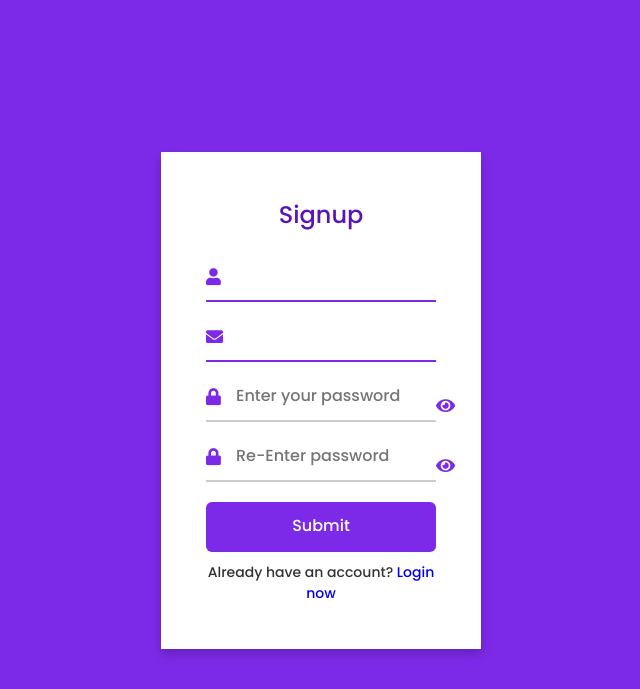
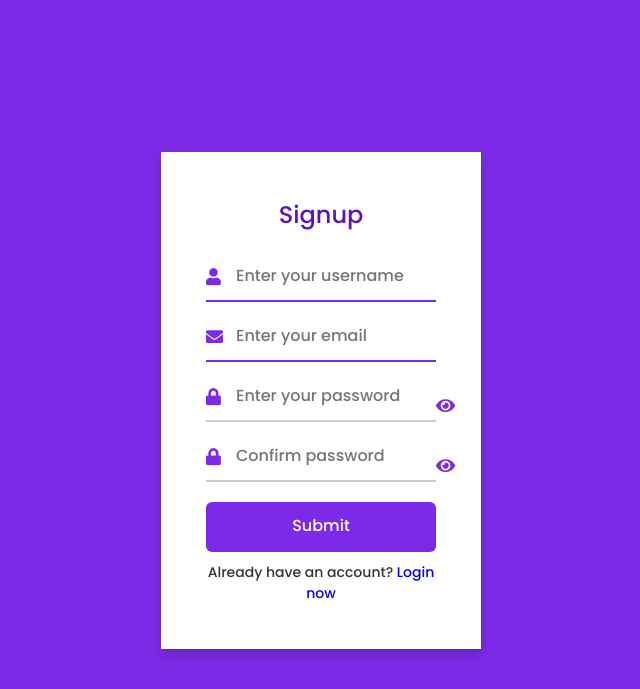
Before and after one commit to varsha-nagle/Quiz-App, a Django app: page /register/ in a window 1280 px wide. Shown: the top 689 px of the page, without its empty margins (319-959 px from the left). Run offline with Django 4.2, Linux system fonts and the light colour scheme.

Commit message:
modified register page placeholder for user credentials

```diff
--- a/QuizMaster/QuizManager/templates/register.html
+++ b/QuizMaster/QuizManager/templates/register.html
@@ -18,23 +18,19 @@
                     <div class="input-box">
                         <i class="fas fa-user"></i>
                         {{ form.username }}
-<!--                        <input type="text" placeholder="Enter your username" required>-->
                     </div>
                     <div class="input-box">
                         <i class="fas fa-envelope"></i>
                         {{ form.email }}
-<!--                        <input type="text" placeholder="Enter your email" required>-->
                     </div>
                     <div class="input-box">
                         <i class="fas fa-lock"></i>
-<!--                        {{ form.password1 }}-->
                         <input type="password" name="password1" id="password1" placeholder="Enter your password" required>
                         <span class="toggle-password" onclick="togglePasswordVisibility('password1', 'toggle-icon1')"><i id="toggle-icon1" class="fas fa-eye"></i></span>
                     </div>
-                   <div class="input-box">
+                    <div class="input-box">
                         <i class="fas fa-lock"></i>
-<!--                        {{ form.password2 }}-->
-                        <input type="password" name="password2" id="password2" placeholder="Re-Enter password" required>
+                        <input type="password" name="password2" id="password2" placeholder="Confirm password" required>
                        <span class="toggle-password" onclick="togglePasswordVisibility('password2', 'toggle-icon2')"><i id="toggle-icon2" class="fas fa-eye"></i></span>
                     </div>
 
--- a/QuizMaster/QuizManager/views.py
+++ b/QuizMaster/QuizManager/views.py
@@ -40,6 +40,8 @@ def register_view(request):
             print(form.errors, 'Error block')
     else:
         form = CreateUserForm()
+        form.fields['username'].widget.attrs['placeholder'] = 'Enter your username'
+        form.fields['email'].widget.attrs['placeholder'] = 'Enter your email'
 
     return render(request, 'register.html', {'form': form})
 
```
